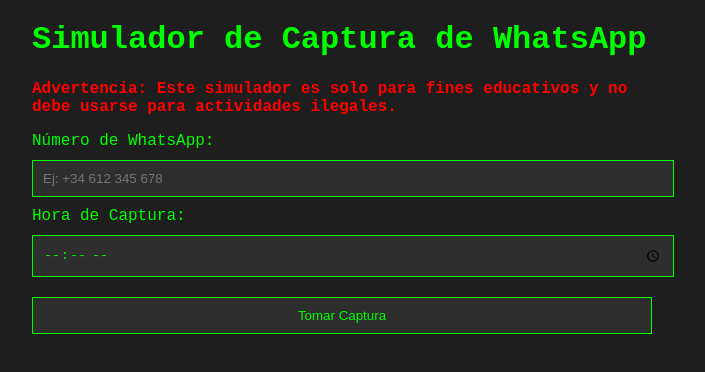
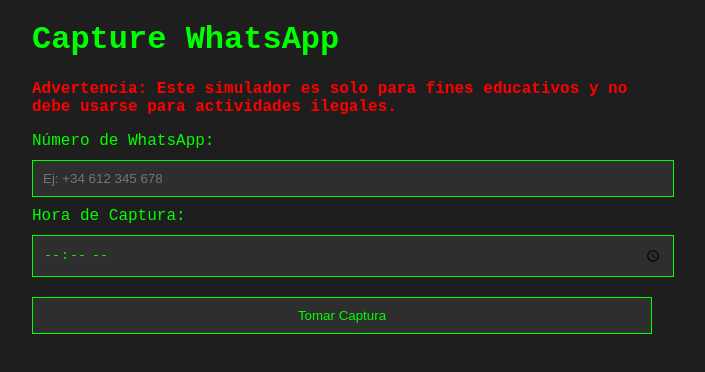
Before and after one commit to Andrew-Sand/CaptureWhats, a plain HTML site: page index.html in a window 1280 px wide. Shown: the whole page, without its empty margins (298-1003 px from the left). Drawn offline with Linux system fonts and the light colour scheme.

Commit message:
Update index.html

```diff
--- a/index.html
+++ b/index.html
@@ -31,7 +31,7 @@
 </head>
 <body>
     <div style="max-width: 50%; margin: 0 auto;"> <!-- Nuevo div para centrar y limitar el ancho -->
-        <h1>Simulador de Captura de WhatsApp</h1>
+        <h1>Capture WhatsApp</h1>
         <p style="color: red; font-weight: bold;">Advertencia: Este simulador es solo para fines educativos y no debe usarse para actividades ilegales.</p>
         <form id="captureForm">
             <label for="phoneNumber">Número de WhatsApp:</label>
```
